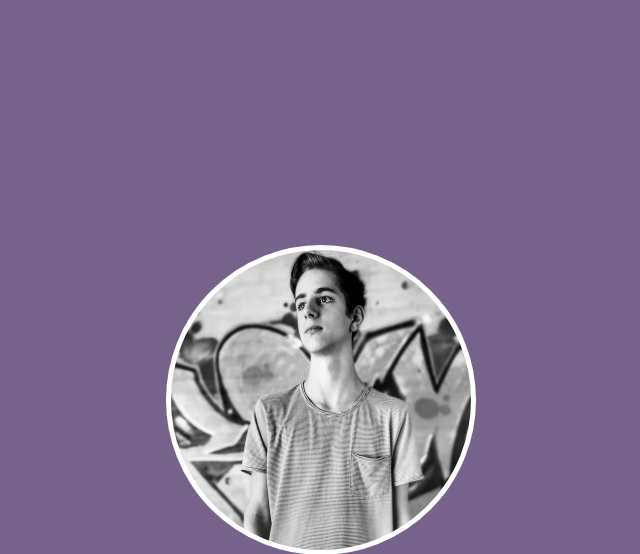
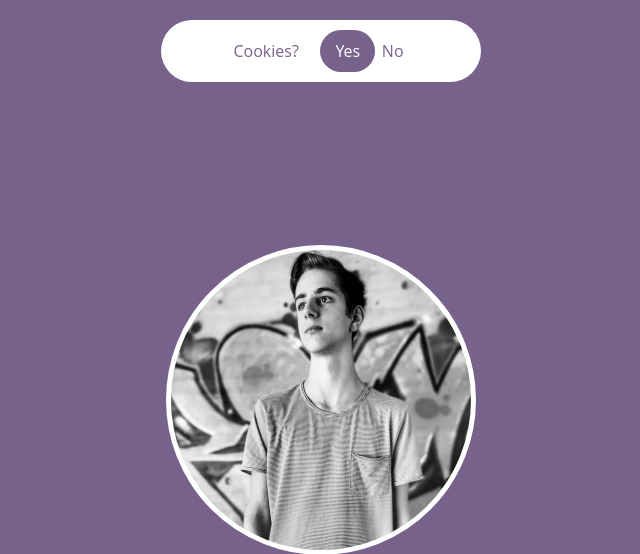
Before and after one commit to GermanKingYT/lukased.github.io, a PHP site: page / in a window 1280 px wide. Shown: the top 554 px of the page, without its empty margins (319-959 px from the left). Run offline with PHP 8.4, Linux system fonts and the light colour scheme.

Commit message:
Added cookie dialog for evetual new magic!

```diff
--- a/css/main.css
+++ b/css/main.css
@@ -11,19 +11,6 @@ html, body {
     font-size: 62.5%;
     font-family: "Open Sans", sans-serif;
     background-color: #77628C;
-}
-
-.wrapper {
-    width: 100%;
-    height: 100vh;
-
-}
-
-main {
-    position: absolute;
-    top: 50%;
-    left: 50%;
-    transform: translate(-50%, -50%);
 }
 
 a {
@@ -53,12 +40,61 @@ a {
     text-align: center;
 }
 
-footer {
+
+.cookie {
+    display: none;
+    top: 0;
     position: absolute;
-    bottom: 0;
     left: 50%;
-    transform: translateX(-50%);
-    margin-bottom: 10px;
+    transform: translateX( -50%);
+    padding: 10px;
+    margin: 20px 0 0 0;
+    width: 300px;
+    height: auto;
+    border-radius: 45px;
+    background: #fff;
+    text-align: center;
+}
+.cookieText {
+    display: inline-block;
+    margin: 0 20px 0 0;
+}
+.cookieText>p {
+    display: inline-block;
+    color: #77628C;
+    font-size: 1.6rem;
+}
+
+.cookieAction {
+    display: inline-block;
+}
+
+.cookieAccept {
+    display: inline-block;
+    padding: 10px 15px;
+    border-radius: 45px;
+    background: #77628C;
+    color: #fff;
+    font-size: 1.6rem;
+}
+
+.cookieDeny {
+    display: inline-block;
+    color: #77628C;
+    font-size: 1.6rem;
+}
+
+.wrapper {
+    width: 100%;
+    height: 100vh;
+
+}
+
+main {
+    position: absolute;
+    top: 50%;
+    left: 50%;
+    transform: translate(-50%, -50%);
 }
 
 .avatar {
@@ -69,6 +105,14 @@ footer {
     background-size: 300px auto;
     border: 5px solid #fff;
     border-radius: 100%;
+}
+
+footer {
+    position: absolute;
+    bottom: 0;
+    left: 50%;
+    transform: translateX(-50%);
+    margin-bottom: 10px;
 }
 
 .link-sidebar {
--- a/index.html
+++ b/index.html
@@ -32,7 +32,20 @@
         <script src="js/main.js"></script>
     </head>
     <body>
+        <div class="cookie">
+            <div class="cookieText">
+                <p>Cookies?</p>
+            </div>
+            <div class="cookieAction">
+                <ul class="inline-list">
+                    <li><a class="cookieAccept">Yes</a></li>
+                    <li><a class="cookieDeny">No</a></li>
+                </ul>
+            </div>
+        </div>
+
         <div class="wrapper">
+
             <main>
                 <div class="avatar"></div>
             </main>
--- a/js/main.js
+++ b/js/main.js
@@ -1,6 +1,31 @@
 /* </> Lukas Eder */
 
 $(document).ready(function () {
+    if (document.cookie == "") {
+        $('.cookie').css('display','block');
+    } else {
+        $('.cookie').remove();
+    }
+
+    function writeCookie (key, value, days) {
+        var date = new Date();
+        days = days || 365;
+        date.setTime(+ date + (days * 86400000));
+        window.document.cookie = key + "=" + value + "; expires=" + date.toGMTString() + "; path=/";
+        return value;
+    };
+
+    $('.cookieAccept').click(function () {
+        $('.cookie').remove();
+        writeCookie("cookieAccepted", "1", 365);
+    });
+
+    $('.cookieDeny').click(function () {
+        $('.cookie').remove();
+    });
+
+    // Sidebar
+
     $('.link-sidebar-open').click(function () {
         $('.link-sidebar').animate({left: "0"});
     });
```
